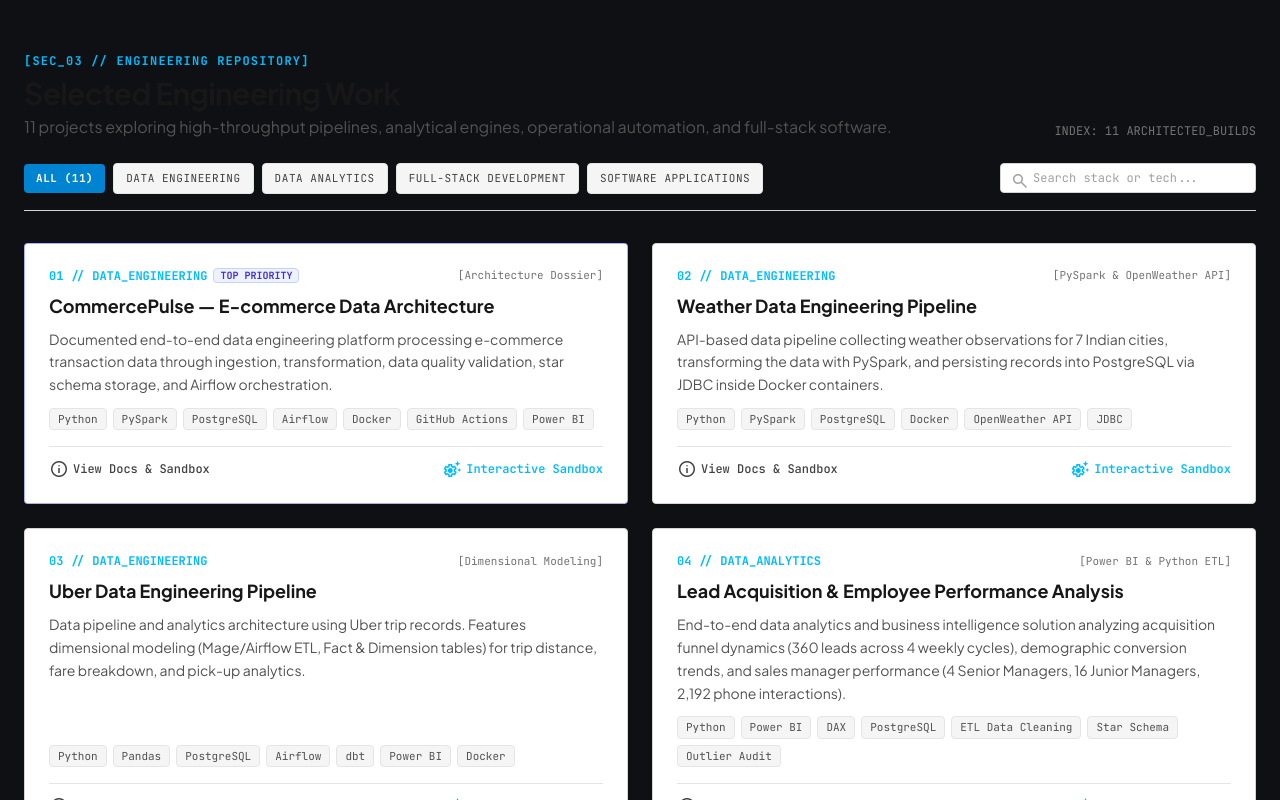
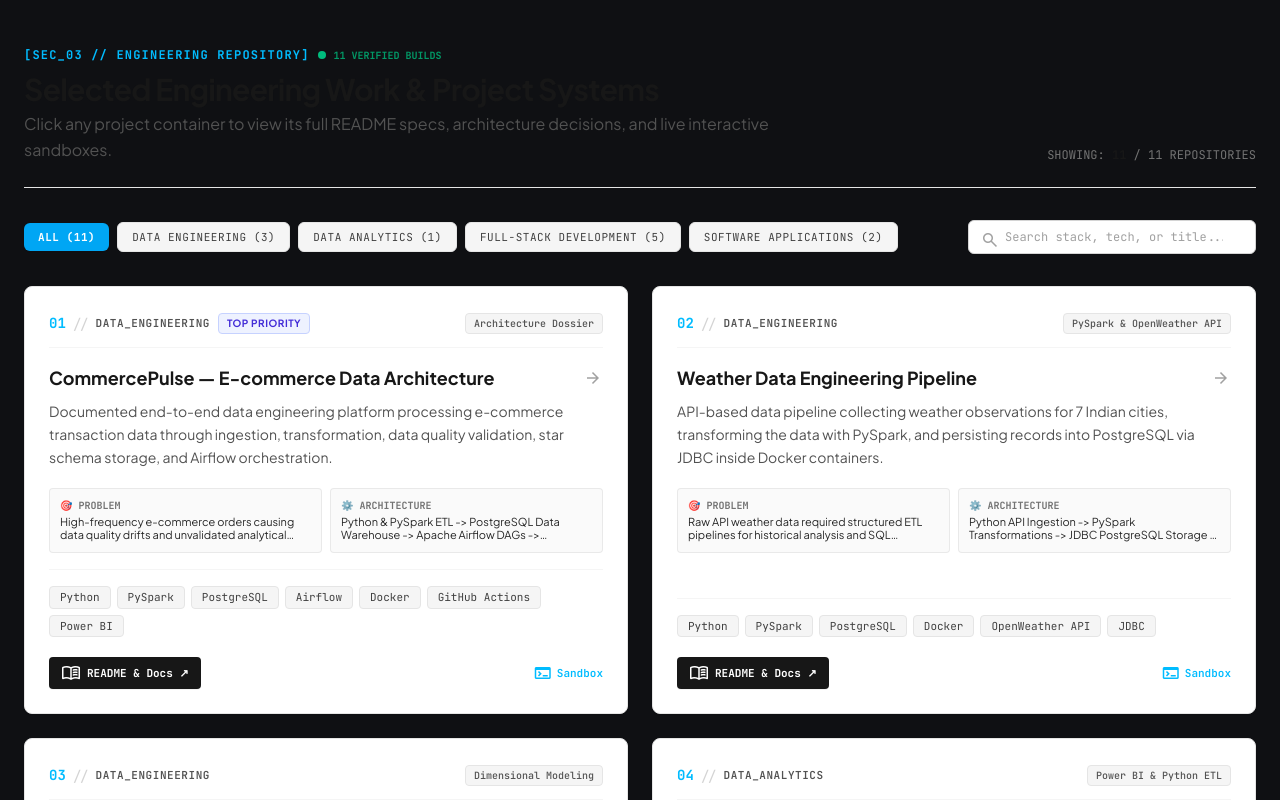
Before and after one commit to ARULKINT/portfolio_arul, a React (Vite) app: page / in a window 1280 px wide. Shown: the part 1600-2400 px from the top of the page. Built offline with nearby package versions, Linux system fonts and the light colour scheme.

Commit message:
Streamline modal header by removing redundant top metrics and revamp Section 03 UI

```diff
--- a/src/components/ProjectsSection.tsx
+++ b/src/components/ProjectsSection.tsx
@@ -15,16 +15,26 @@
 
   const isLight = theme === 'light';
 
-  const textPrimary = isLight ? 'text-[#0040da]' : 'text-sky-400';
-  const hoverBorder = isLight ? 'hover:border-[#0040da]' : 'hover:border-sky-500';
-  const filterActiveBg = isLight ? 'bg-neutral-900 text-white' : 'bg-sky-600 text-white';
+  const textPrimary = isLight ? 'text-indigo-600 font-bold' : 'text-sky-400';
+  const hoverBorder = isLight
+    ? 'hover:border-indigo-500 hover:shadow-indigo-500/10'
+    : 'hover:border-sky-400 hover:shadow-sky-400/10';
+  const filterActiveBg = isLight ? 'bg-indigo-600 text-white' : 'bg-sky-500 text-white';
+
+  const counts = {
+    all: PROJECTS.length,
+    engineering: PROJECTS.filter((p) => p.filterCategory === 'engineering').length,
+    analytics: PROJECTS.filter((p) => p.filterCategory === 'analytics').length,
+    fullstack: PROJECTS.filter((p) => p.filterCategory === 'fullstack').length,
+    applications: PROJECTS.filter((p) => p.filterCategory === 'applications').length
+  };
 
   const filterOptions = [
-    { label: 'All (11)', value: 'all' },
-    { label: 'Data Engineering', value: 'engineering' },
-    { label: 'Data Analytics', value: 'analytics' },
-    { label: 'Full-Stack Development', value: 'fullstack' },
-    { label: 'Software Applications', value: 'applications' }
+    { label: `All (${counts.all})`, value: 'all' },
+    { label: `Data Engineering (${counts.engineering})`, value: 'engineering' },
+    { label: `Data Analytics (${counts.analytics})`, value: 'analytics' },
+    { label: `Full-Stack Development (${counts.fullstack})`, value: 'fullstack' },
+    { label: `Software Applications (${counts.applications})`, value: 'applications' }
   ];
 
   const filteredProjects = PROJECTS.filter((project) => {
@@ -33,48 +43,57 @@
       searchQuery.trim() === '' ||
       project.title.toLowerCase().includes(searchQuery.toLowerCase()) ||
       project.description.toLowerCase().includes(searchQuery.toLowerCase()) ||
+      project.problem.toLowerCase().includes(searchQuery.toLowerCase()) ||
+      project.architecture.toLowerCase().includes(searchQuery.toLowerCase()) ||
       project.tags.some((tag) => tag.toLowerCase().includes(searchQuery.toLowerCase()));
 
     return matchesCategory && matchesSearch;
   });
 
-
-
   return (
-    <section className="w-full py-12 lg:py-16 border-b transition-colors" id="projects">
-      <div className="max-w-[1280px] mx-auto px-4 sm:px-6">
+    <section className="w-full py-12 lg:py-16 border-b border-neutral-200 dark:border-neutral-800 transition-colors" id="projects">
+      <div className="max-w-[1280px] mx-auto px-4 sm:px-6 space-y-8">
         {/* Section Header */}
-        <div className="flex flex-col lg:flex-row lg:items-end justify-between mb-6 gap-4">
+        <div className="flex flex-col lg:flex-row lg:items-end justify-between gap-4 border-b border-neutral-200 dark:border-neutral-800 pb-6">
           <div>
+            <div className="flex items-center gap-2 mb-2">
               <span className={`font-mono text-xs uppercase font-bold tracking-widest ${textPrimary}`}>
                 [SEC_03 // ENGINEERING REPOSITORY]
               </span>
-            <h2 className="text-2xl sm:text-3xl font-bold tracking-tight text-neutral-900 dark:text-white mt-1">
-              Selected Engineering Work
+              <span className="flex h-2 w-2 relative">
+                <span className="animate-ping absolute inline-flex h-full w-full rounded-full bg-emerald-400 opacity-75"></span>
+                <span className="relative inline-flex rounded-full h-2 w-2 bg-emerald-500"></span>
+              </span>
+              <span className="font-mono text-[10px] text-emerald-600 dark:text-emerald-400 font-bold uppercase">
+                11 VERIFIED BUILDS
+              </span>
+            </div>
+            <h2 className="text-2xl sm:text-3xl font-extrabold tracking-tight text-neutral-900 dark:text-white">
+              Selected Engineering Work &amp; Project Systems
             </h2>
-            <p className="text-sm sm:text-base text-neutral-600 dark:text-neutral-400 mt-1">
-              11 projects exploring high-throughput pipelines, analytical engines, operational automation, and full-stack software.
+            <p className="text-sm sm:text-base text-neutral-600 dark:text-neutral-400 mt-1 max-w-3xl leading-relaxed">
+              Click any project container to view its full README specs, architecture decisions, and live interactive sandboxes.
             </p>
           </div>
-          <div className="font-mono text-xs text-neutral-500 dark:text-neutral-400">
-            INDEX: 11 ARCHITECTED_BUILDS
+          <div className="font-mono text-xs text-neutral-500 dark:text-neutral-400 shrink-0">
+            SHOWING: <strong className="text-neutral-900 dark:text-white font-bold">{filteredProjects.length}</strong> / {PROJECTS.length} REPOSITORIES
           </div>
         </div>
 
         {/* Filter Controls & Search Bar */}
-        <div className="flex flex-col sm:flex-row sm:items-center justify-between gap-4 mb-8 pb-4 border-b border-neutral-300 dark:border-neutral-700/80">
+        <div className="flex flex-col md:flex-row md:items-center justify-between gap-4">
           {/* Segmented Filter Buttons */}
-          <div className="flex flex-wrap items-center gap-1.5 sm:gap-2">
+          <div className="flex flex-wrap items-center gap-2">
             {filterOptions.map((opt) => {
               const isActive = activeFilter === opt.value;
               return (
                 <button
                   key={opt.value}
                   onClick={() => setActiveFilter(opt.value)}
-                  className={`px-3 py-1.5 font-mono text-[11px] uppercase tracking-wider rounded transition-all cursor-pointer ${
+                  className={`px-3.5 py-1.5 font-mono text-[11px] uppercase tracking-wider rounded-md transition-all cursor-pointer ${
                     isActive
-                      ? `${filterActiveBg} font-bold shadow-2xs`
-                      : 'bg-neutral-100 dark:bg-neutral-800 text-neutral-700 dark:text-neutral-300 hover:bg-neutral-200 dark:hover:bg-neutral-700 border border-neutral-200 dark:border-neutral-700'
+                      ? `${filterActiveBg} font-bold shadow-xs`
+                      : 'bg-neutral-100 dark:bg-neutral-800/80 text-neutral-700 dark:text-neutral-300 hover:bg-neutral-200 dark:hover:bg-neutral-700 border border-neutral-200 dark:border-neutral-700'
                   }`}
                 >
                   {opt.label}
@@ -83,22 +102,22 @@
             })}
           </div>
 
-          {/* Quick Search Input */}
-          <div className="relative w-full sm:w-64">
-            <span className="material-symbols-outlined text-[18px] absolute left-2.5 top-2 text-neutral-400">
+          {/* Search Input Box */}
+          <div className="relative w-full md:w-72">
+            <span className="material-symbols-outlined text-[18px] absolute left-3 top-2.5 text-neutral-400">
               search
             </span>
             <input
               type="text"
               value={searchQuery}
               onChange={(e) => setSearchQuery(e.target.value)}
-              placeholder="Search stack or tech..."
-              className="w-full bg-white dark:bg-neutral-900 border border-neutral-300 dark:border-neutral-700 rounded pl-8 pr-3 py-1.5 text-xs text-neutral-900 dark:text-white placeholder:text-neutral-400 focus:outline-none focus:border-sky-500 font-mono"
+              placeholder="Search stack, tech, or title..."
+              className="w-full bg-white dark:bg-neutral-900 border border-neutral-300 dark:border-neutral-700 rounded-md pl-9 pr-8 py-2 text-xs text-neutral-900 dark:text-white placeholder:text-neutral-400 focus:outline-none focus:border-indigo-500 dark:focus:border-sky-400 font-mono transition-colors shadow-2xs"
             />
             {searchQuery && (
               <button
                 onClick={() => setSearchQuery('')}
-                className="absolute right-2.5 top-2 text-neutral-400 hover:text-neutral-600 text-xs"
+                className="absolute right-2.5 top-2.5 text-neutral-400 hover:text-neutral-600 dark:hover:text-white text-xs"
               >
                 ✕
               </button>
@@ -106,97 +125,141 @@
           </div>
         </div>
 
-        {/* PROJECT LISTING GRID */}
-        <div className="grid grid-cols-1 md:grid-cols-2 gap-6">
+        {/* PROJECT LISTING GRID (2-Column Responsive Layout) */}
+        {filteredProjects.length === 0 ? (
+          <div className="py-12 text-center bg-neutral-50 dark:bg-neutral-900/40 rounded-lg border border-neutral-200 dark:border-neutral-800">
+            <span className="material-symbols-outlined text-4xl text-neutral-400 mb-2">folder_off</span>
+            <p className="text-sm text-neutral-600 dark:text-neutral-400 font-mono">No matching projects found for your query.</p>
+            <button
+              onClick={() => {
+                setActiveFilter('all');
+                setSearchQuery('');
+              }}
+              className="mt-3 text-xs font-mono text-indigo-600 dark:text-sky-400 hover:underline font-bold"
+            >
+              Reset Filters
+            </button>
+          </div>
+        ) : (
+          <div className="grid grid-cols-1 lg:grid-cols-2 gap-6">
             {filteredProjects.map((project) => (
               <article
                 key={project.id}
                 onClick={() => setSelectedProject(project)}
-              className={`bg-white dark:bg-neutral-900 border rounded p-6 flex flex-col justify-between transition-all cursor-pointer ${hoverBorder} shadow-2xs group relative overflow-hidden ${
-                project.isPriority
-                  ? 'border-indigo-500/50 dark:border-sky-500/50 shadow-xs'
-                  : 'border-neutral-300 dark:border-neutral-700'
-              }`}
+                className={`bg-white dark:bg-neutral-900 border border-neutral-200 dark:border-neutral-800 rounded-lg p-6 flex flex-col justify-between transition-all duration-200 cursor-pointer ${hoverBorder} shadow-xs hover:shadow-md group relative overflow-hidden`}
               >
-              <div>
-                <div className="flex items-center justify-between text-neutral-500 text-xs font-mono mb-2">
-                  <span className="flex items-center gap-1.5">
-                    <span className={`font-bold ${textPrimary}`}>{project.number} // {project.categoryTag}</span>
+                <div className="space-y-4">
+                  {/* Top Bar: Number, Category, Badges */}
+                  <div className="flex items-center justify-between gap-2 border-b border-neutral-100 dark:border-neutral-800/80 pb-3">
+                    <div className="flex items-center gap-2 flex-wrap">
+                      <span className={`font-mono text-sm font-bold ${textPrimary}`}>
+                        {project.number}
+                      </span>
+                      <span className="text-neutral-300 dark:text-neutral-700">//</span>
+                      <span className="font-mono text-[11px] font-semibold text-neutral-600 dark:text-neutral-400 uppercase tracking-wider">
+                        {project.categoryTag}
+                      </span>
                       {project.isPriority && (
-                      <span className="px-1.5 py-0.2 rounded text-[10px] font-bold bg-indigo-50 text-indigo-700 dark:bg-sky-950 dark:text-sky-300 border border-indigo-200 dark:border-sky-800 uppercase">
+                        <span className="px-2 py-0.5 rounded text-[10px] font-bold bg-indigo-50 text-indigo-700 dark:bg-sky-950 dark:text-sky-300 border border-indigo-200 dark:border-sky-800 uppercase tracking-wider">
                           TOP PRIORITY
                         </span>
                       )}
+                    </div>
+                    <span className="font-mono text-[10px] px-2 py-0.5 rounded bg-neutral-100 dark:bg-neutral-800 text-neutral-600 dark:text-neutral-400 border border-neutral-200 dark:border-neutral-700 font-medium">
+                      {project.badge}
                     </span>
-                  <span className="font-mono text-[11px] text-neutral-500">[{project.badge}]</span>
                   </div>
 
-                <h3 className="text-base sm:text-lg font-bold text-neutral-900 dark:text-white mb-2 group-hover:text-[#0040da] dark:group-hover:text-sky-400 transition-colors">
-                  {project.title}
+                  {/* Title & Description */}
+                  <div>
+                    <h3 className="text-lg font-bold text-neutral-900 dark:text-white group-hover:text-indigo-600 dark:group-hover:text-sky-400 transition-colors flex items-center justify-between gap-2">
+                      <span>{project.title}</span>
+                      <span className="material-symbols-outlined text-[20px] text-neutral-400 group-hover:text-indigo-600 dark:group-hover:text-sky-400 transition-transform group-hover:translate-x-1 shrink-0">
+                        arrow_forward
+                      </span>
                     </h3>
-
-                <p className="text-xs sm:text-sm text-neutral-600 dark:text-neutral-400 mb-3 leading-relaxed">
+                    <p className="text-xs sm:text-sm text-neutral-600 dark:text-neutral-300 mt-2 leading-relaxed">
                       {project.description}
                     </p>
+                  </div>
 
-                {/* Demo Credentials Pill if available */}
+                  {/* Problem & Architecture Highlights */}
+                  <div className="grid grid-cols-1 sm:grid-cols-2 gap-2 text-xs font-mono pt-1">
+                    <div className="p-2.5 bg-neutral-50 dark:bg-neutral-800/60 rounded border border-neutral-200/80 dark:border-neutral-800">
+                      <span className="text-[10px] text-neutral-500 dark:text-neutral-400 uppercase block font-bold">🎯 Problem</span>
+                      <span className="text-[11px] text-neutral-800 dark:text-neutral-200 line-clamp-2 mt-0.5 font-sans leading-tight">
+                        {project.problem}
+                      </span>
+                    </div>
+                    <div className="p-2.5 bg-neutral-50 dark:bg-neutral-800/60 rounded border border-neutral-200/80 dark:border-neutral-800">
+                      <span className="text-[10px] text-neutral-500 dark:text-neutral-400 uppercase block font-bold">⚙️ Architecture</span>
+                      <span className="text-[11px] text-neutral-800 dark:text-neutral-200 line-clamp-2 mt-0.5 font-sans leading-tight">
+                        {project.architecture}
+                      </span>
+                    </div>
+                  </div>
+
+                  {/* Demo Credentials Pill (if present) */}
                   {project.demoCredentials && (
-                  <div className="mb-3 px-2.5 py-1 bg-amber-50 dark:bg-amber-950/60 border border-amber-300 dark:border-amber-700/80 rounded font-mono text-[11px] text-amber-900 dark:text-amber-200 flex items-center justify-between">
-                    <span className="font-semibold flex items-center gap-1">
-                      <span className="material-symbols-outlined text-[14px]">key</span>
-                      <span>Demo Login:</span>
+                    <div className="px-3 py-1.5 bg-amber-50/90 dark:bg-amber-950/70 border border-amber-300 dark:border-amber-700/80 rounded font-mono text-xs text-amber-900 dark:text-amber-200 flex items-center justify-between">
+                      <span className="font-bold flex items-center gap-1.5 text-[11px]">
+                        <span className="material-symbols-outlined text-[15px]">key</span>
+                        <span>Demo Access:</span>
                       </span>
-                    <span>ID: <strong className="text-amber-950 dark:text-amber-100">{project.demoCredentials.id}</strong> | Pass: <strong className="text-amber-950 dark:text-amber-100">{project.demoCredentials.pass}</strong></span>
+                      <span className="text-[11px]">ID: <strong className="text-amber-950 dark:text-amber-100 font-bold">{project.demoCredentials.id}</strong> | Pass: <strong className="text-amber-950 dark:text-amber-100 font-bold">{project.demoCredentials.pass}</strong></span>
                     </div>
                   )}
                 </div>
 
-              <div>
-                <div className="flex flex-wrap gap-1.5 mb-4">
+                {/* Bottom Section: Tags & Action Bar */}
+                <div className="space-y-4 pt-4 mt-4 border-t border-neutral-100 dark:border-neutral-800/80">
+                  <div className="flex flex-wrap gap-1.5">
                     {project.tags.map((tag) => (
                       <span
                         key={tag}
-                      className="px-2 py-0.5 bg-neutral-100 dark:bg-neutral-800 font-mono text-[11px] text-neutral-600 dark:text-neutral-400 rounded border border-neutral-200 dark:border-neutral-700"
+                        className="px-2.5 py-0.5 bg-neutral-100 dark:bg-neutral-800 font-mono text-[11px] text-neutral-700 dark:text-neutral-300 rounded border border-neutral-200 dark:border-neutral-700"
                       >
                         {tag}
                       </span>
                     ))}
                   </div>
 
-                <div className="flex items-center justify-between pt-3 border-t border-neutral-200 dark:border-neutral-800 font-mono text-xs">
+                  <div className="flex items-center justify-between font-mono text-xs pt-1">
                     <button
                       onClick={(e) => {
                         e.stopPropagation();
                         setSelectedProject(project);
                       }}
-                    className="text-neutral-700 dark:text-neutral-300 hover:text-[#0040da] dark:hover:text-sky-400 flex items-center gap-1 font-medium cursor-pointer"
+                      className="px-3 py-1.5 bg-neutral-900 dark:bg-neutral-100 text-white dark:text-neutral-900 rounded text-[11px] font-bold hover:opacity-90 transition-opacity flex items-center gap-1.5 cursor-pointer shadow-2xs"
                     >
-                    <span className="material-symbols-outlined text-[15px]">info</span>
-                    <span>View Docs &amp; Sandbox</span>
+                      <span className="material-symbols-outlined text-[15px]">menu_book</span>
+                      <span>README &amp; Docs ↗</span>
                     </button>
 
-                  {project.demoUrl && project.demoUrl.startsWith('http') ? (
+                    <div className="flex items-center gap-3">
+                      {project.demoUrl && project.demoUrl.startsWith('http') && (
                         <a
                           href={project.demoUrl}
                           target="_blank"
                           rel="noreferrer"
                           onClick={(e) => e.stopPropagation()}
-                      className={`flex items-center gap-1 font-semibold hover:underline cursor-pointer ${textPrimary}`}
+                          className="text-emerald-600 dark:text-emerald-400 hover:underline font-bold flex items-center gap-1 text-[11px]"
                         >
                           <span className="material-symbols-outlined text-[15px]">open_in_new</span>
                           <span>Live App ↗</span>
                         </a>
-                  ) : (
-                    <span className={`flex items-center gap-1 font-semibold ${textPrimary}`}>
-                      <span className="material-symbols-outlined text-[15px]">settings_suggest</span>
-                      <span>Interactive Sandbox</span>
+                      )}
+                      <span className={`text-[11px] font-semibold ${textPrimary} flex items-center gap-1`}>
+                        <span className="material-symbols-outlined text-[15px]">terminal</span>
+                        <span>Sandbox</span>
                       </span>
-                  )}
+                    </div>
                   </div>
                 </div>
               </article>
             ))}
           </div>
+        )}
 
         {/* Selected Project Interactive Modal */}
         {selectedProject && (
```
Also changed, not shown: src/components/ProjectModal.tsx (+8 -33 lines). Lines whose indentation alone changed are shown as unchanged.
